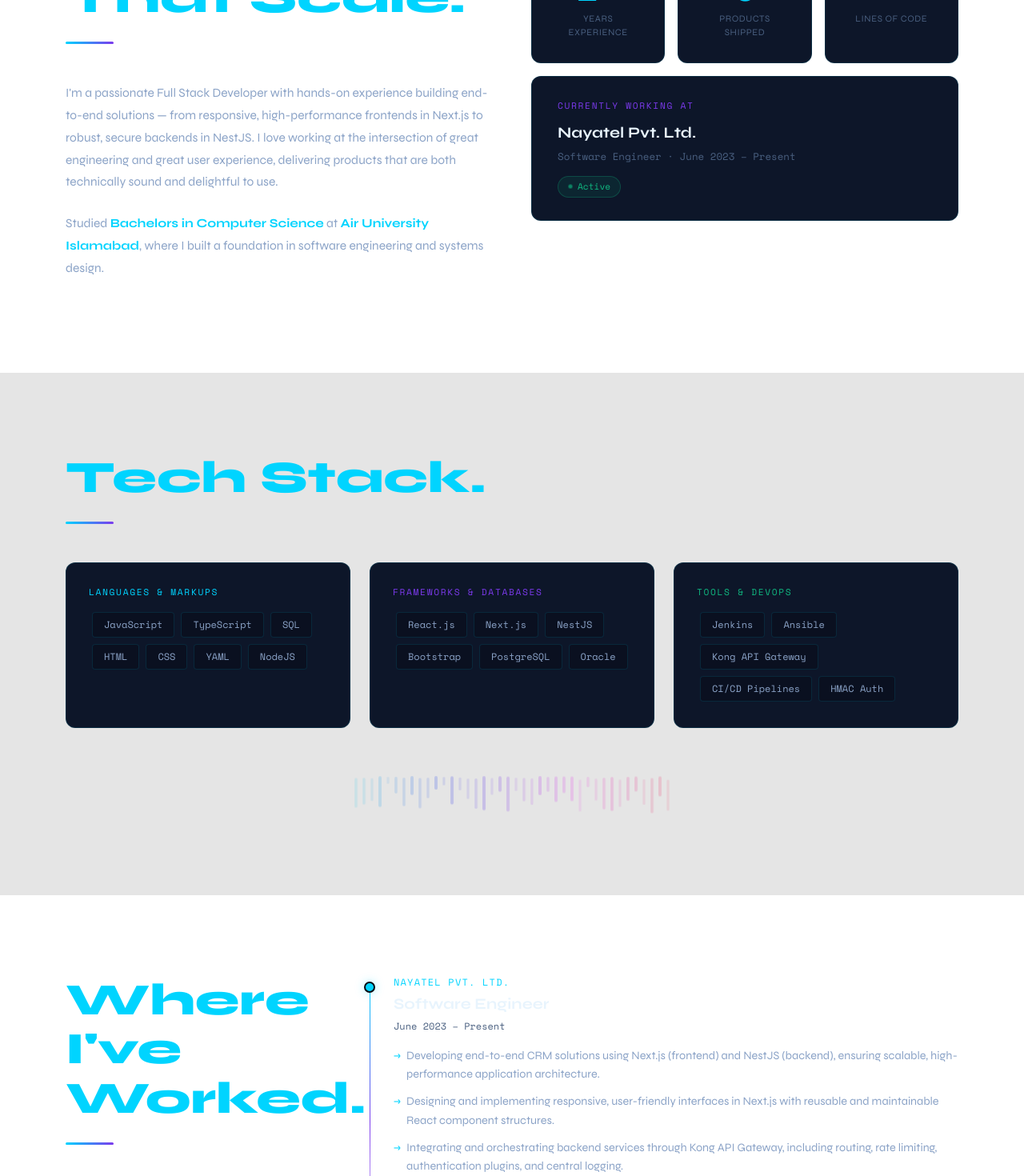
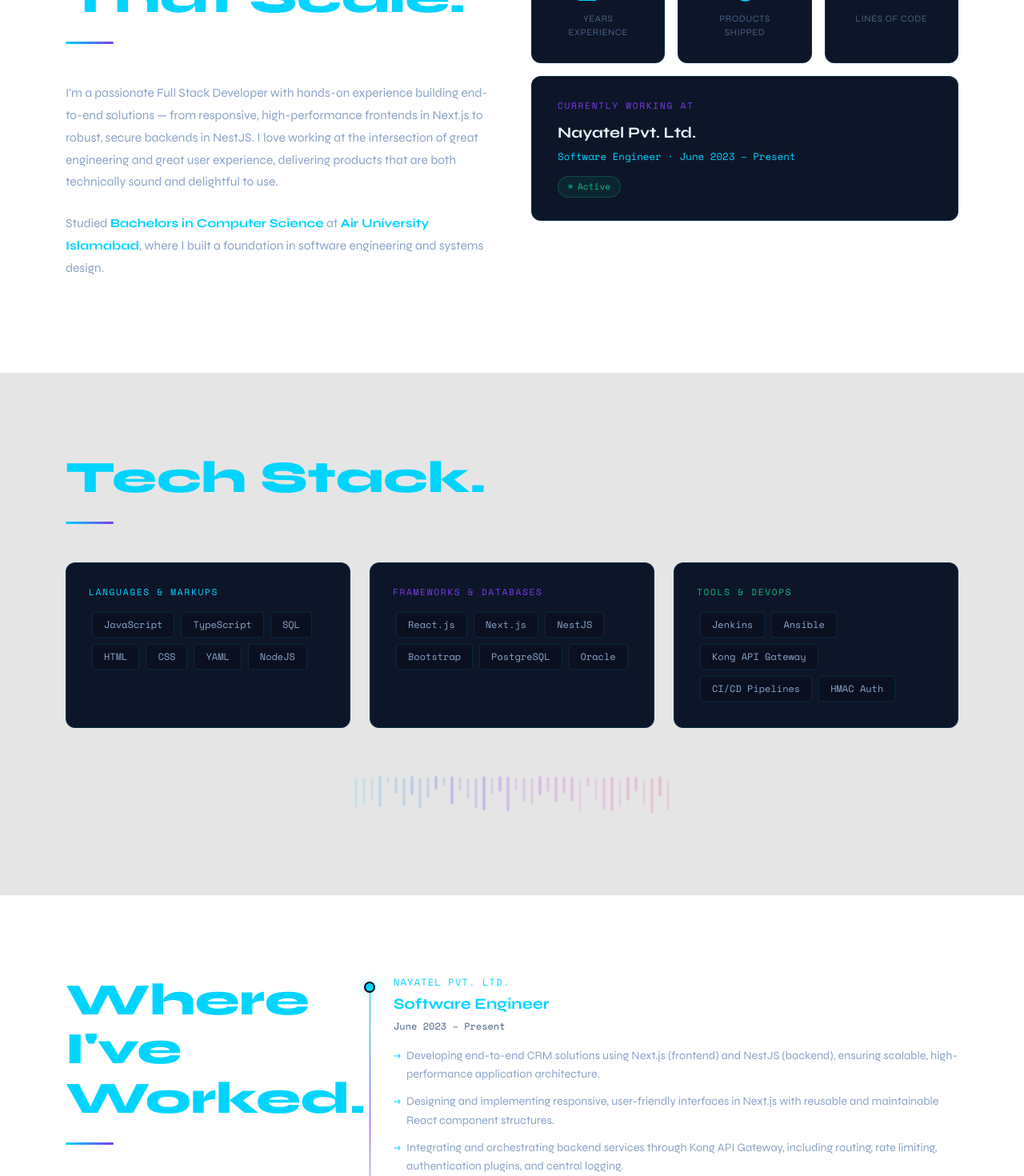
Before and after one commit to ntl-alyan/new-portfolio, a Next.js app: page / in a window 1280 px wide. Shown: the part 1057-2527 px from the top of the page at 80% size. Built offline with nearby package versions, Linux system fonts and the light colour scheme.

Commit message:
Font fixes

```diff
--- a/components/AboutSection.js
+++ b/components/AboutSection.js
@@ -66,7 +66,7 @@ export default function AboutSection({ data }) {
                   <div style={{ fontSize: '1.2rem', fontWeight: 700, color: 'var(--text-primary)', marginBottom: 6 }}>
                     Nayatel Pvt. Ltd.
                   </div>
-                  <div style={{ fontFamily: 'Space Mono', fontSize: '0.78rem', color: 'var(--text-muted)' }}>
+                  <div style={{ fontFamily: 'Space Mono', fontSize: '0.78rem', color: 'var(--accent)' }}>
                     Software Engineer · June 2023 – Present
                   </div>
                   <div
--- a/components/HeroSection.js
+++ b/components/HeroSection.js
@@ -226,7 +226,7 @@ export default function HeroSection({ data }) {
 
       {/* Scroll indicator */}
       <div style={{
-        position: 'absolute', bottom: 40, left: '50%',
+        position: 'absolute', bottom: 40, left: '45%',
         transform: 'translateX(-50%)',
         display: 'flex', flexDirection: 'column', alignItems: 'center', gap: 8,
         animation: 'floatBadge 2s ease-in-out infinite',
--- a/styles/globals.css
+++ b/styles/globals.css
@@ -508,7 +508,7 @@ code, pre, .mono {
   font-size: 1.2rem;
   font-weight: 700;
   margin-bottom: 4px;
-  color: var(--text-primary);
+  color: var(--accent);
 }
 
 .timeline-period {
```
